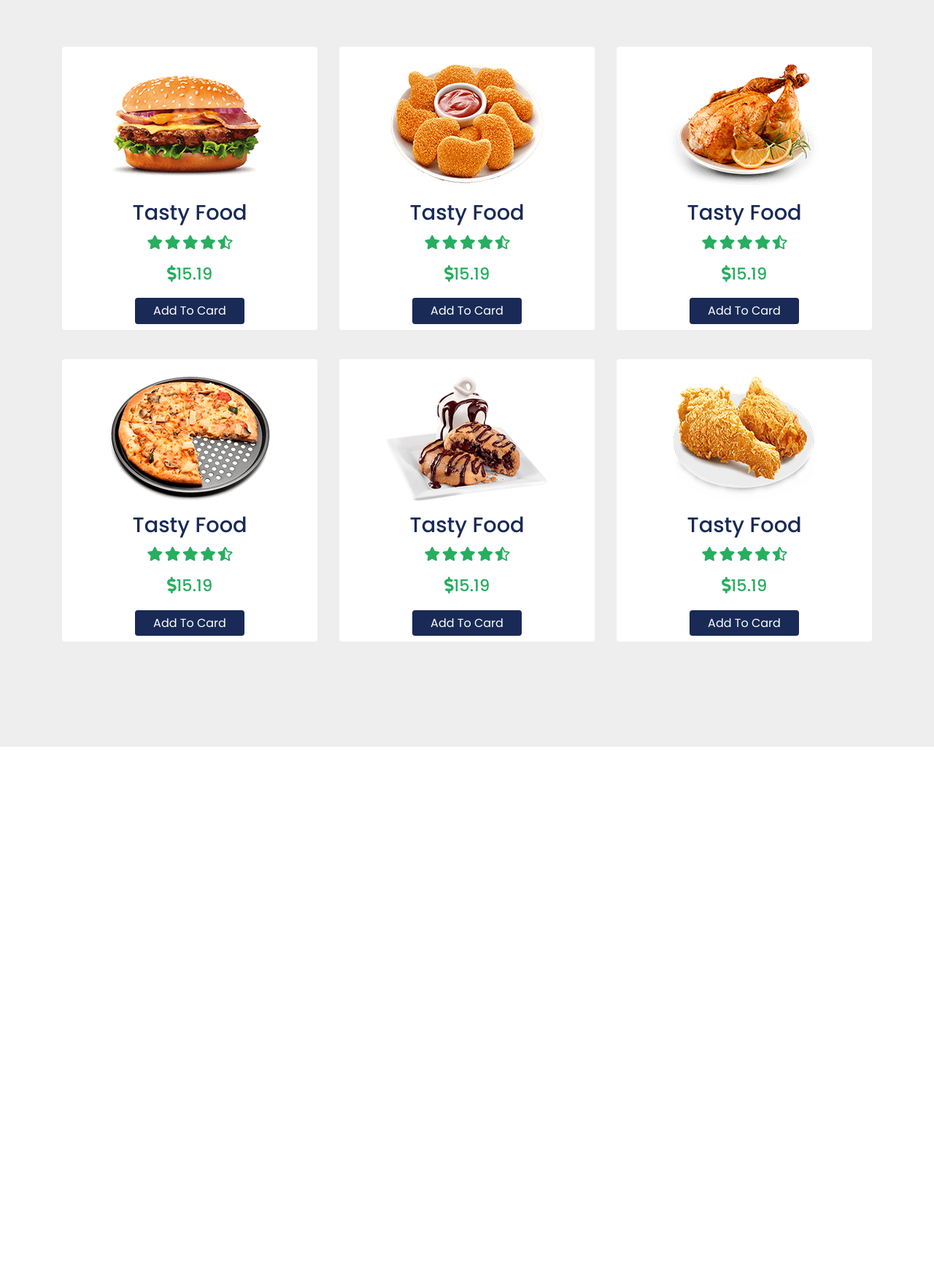
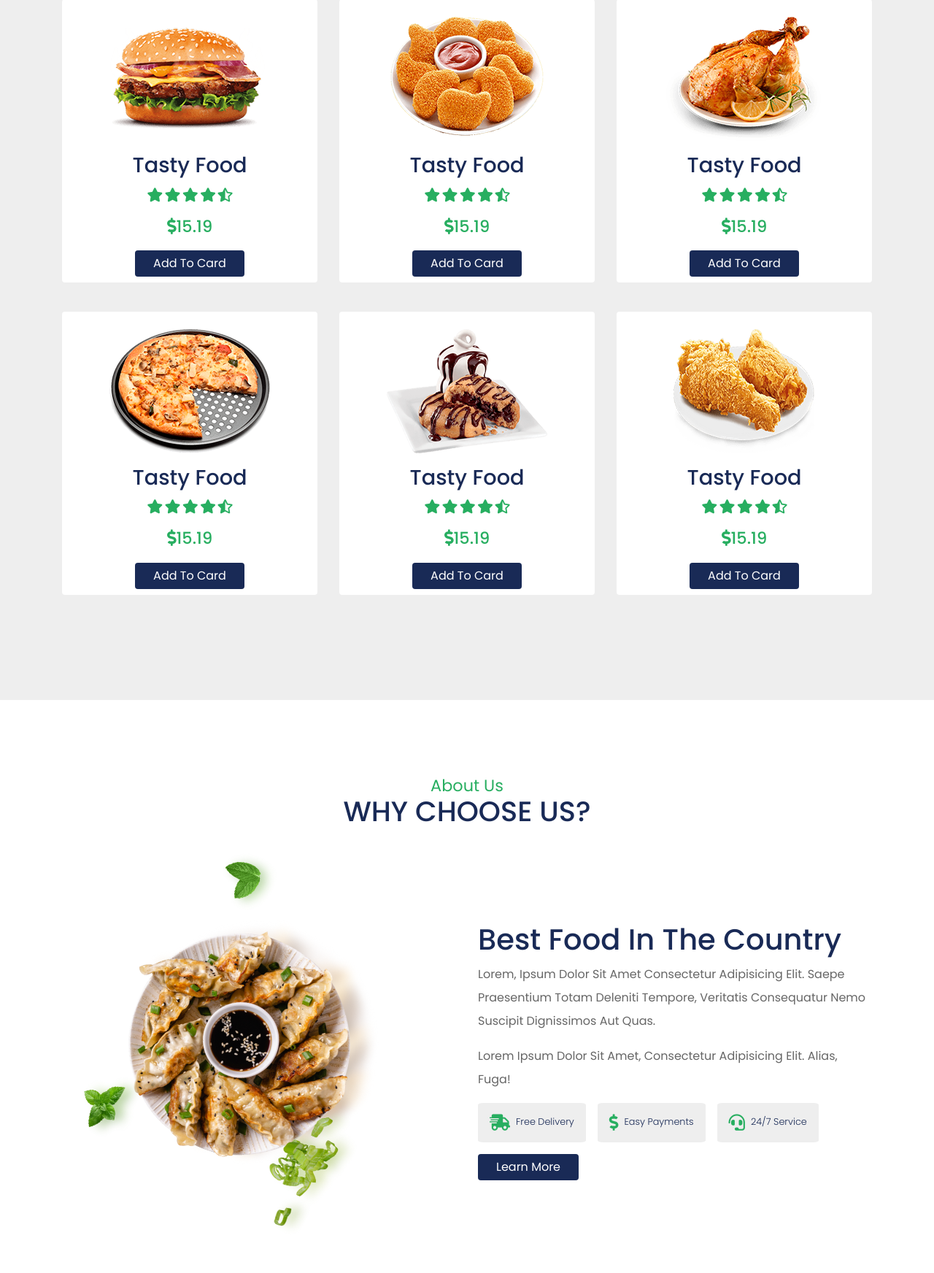
Before and after one commit to saju575/Food-website, a PHP site: page / in a window 1280 px wide. Shown: the part 1058-2802 px from the top of the page at 73% size. Before the commit the page ends 2081 px from the top, so only its background shows below. Run offline with PHP 8.4, Linux system fonts and the light colour scheme; some web fonts are replaced.

Commit message:
about section added

```diff
--- a/css/style.css
+++ b/css/style.css
@@ -38,6 +38,14 @@ body{
     --white:#ffffff;
     --grey:#EEEEEE;
     --box-shadow:0 0 15px rgba(0,0,0,.25);;
+}
+@keyframes spin_01{
+    0%{
+        transform: rotate(0deg);
+    }
+    100%{
+        transform: rotate(360deg);
+    }
 }
 ul{
     margin: 0;
@@ -134,11 +142,21 @@ nav-section start
     display: flex;
     justify-content: space-between;
     align-items: center;
-    padding: 1rem 7%;
-    margin: auto;
+    padding: 1rem 1%;
+    z-index: 111;
+
+    /* margin: auto;
     width: 88%;
-    max-width: 144.7rem;
+    max-width: 144.7rem; */
 
+}
+.na{
+    z-index: 11111;
+}
+.na.navbar-shrink{
+    box-shadow: 0 10px 10px rgba(0,0,0,.1);
+    background-color: var(--white);
+    padding-top: 5px;
 }
 .nav-section a{
     font-size: 1.1rem;
@@ -166,6 +184,10 @@ nav-section start
     color: var(--white);
     transform: rotate(360deg);
 
+}
+
+.search i#menu-bars{
+    display: none;
 }
 
 .nav-section .logo{
@@ -197,9 +219,7 @@ nav-section start
 .nav-bar ul li:hover a{
     color: white;
 }
-.nav-bar ul li:last-child{
-    margin-right: 0;
-}
+
 
 /* --------
 header-section start
@@ -288,3 +308,108 @@ dishes section start
     left: 1.5rem;
 
 }
+
+/* -- -------
+Choose section start
+-- */
+.choose-section .choose-pic-sec img{
+    width: 98%;
+    margin: auto;
+    height: auto;
+    animation: spin_01 8s linear infinite;
+
+}
+.choose-text-sec h2{
+    color: var(--text-blue);
+    font-size: 2.5rem;
+}
+.choose-text-sec p{
+    color:#666666;
+    font-size: 1rem;
+    line-height: 2rem;
+}
+.icon-container{
+    display: flex;
+    gap: 1rem;
+}
+.icon-container .about-btn{
+    display: flex;
+    background-color: var(--grey);
+    gap: .5rem;
+    padding: 1rem;
+    box-sizing: var(--box-shadow);
+    border-radius: 5%;
+}
+.icon-container .about-btn i{
+    font-size: 1.4rem;
+    color: var(--text-green);
+}
+.icon-container .about-btn span{
+    color: var(--text-blue);
+    font-weight: 300;
+    font-size: .8rem;
+}
+.choose-text-sec .btn-implement{
+    margin-top: 1rem;
+}
+
+
+
+
+
+
+
+
+
+
+
+
+
+
+
+
+
+
+
+
+
+/* -------media quary------ */
+@media(max-width:992px){
+    html{
+        font-size: 55%;
+    }
+}
+@media(max-width:768px){
+    .search i#menu-bars{
+        display: inline-block;
+    }
+    .nav-section{
+        position: relative;
+    }
+    .nav-section .nav-bar{
+        position: absolute;
+        top: 100%;
+        left: 0;
+        right: 0;
+        background-color: var(--white);
+        border-top: .1rem solid rgba(0,0,0,.2);
+        border-bottom: .1rem solid rgba(0,0,0,.2);
+        padding: 1rem;
+
+        display: none;
+
+    }
+
+    .nav-bar ul li{
+        display: block;
+        padding: 1.5rem;
+        margin: 1rem;
+
+        background: #eee;
+    }
+    .nav-bar ul li a{
+        font-size: 2rem;
+    }
+
+
+}
--- a/index.html
+++ b/index.html
@@ -12,41 +12,44 @@
     <!-- -------link bootstrap css--------- -->
     <link rel="stylesheet" href="css/bootstrap.min.css">
      <!-- Link Swiper's CSS -->
-     <link
-     rel="stylesheet"
-     href="https://unpkg.com/swiper/swiper-bundle.min.css"
-   />
+
     <!-- ---------link local css---------- -->
     <link rel="stylesheet" href="css/style.css">
 </head>
 <body>
+    <div class="na fixed-top">
     <!-- nav-section start -->
-    <div class="nav-section">
-
-
-
+    <div class="container">
+        <div class="row nav-section">
             <a href="#" class="logo"><i class="fas fa-utensils"></i>Resto.</a>
             <nav class="nav-bar">
                 <ul>
                     <li class="active"><a href="#">home</a></li>
-                <li><a href="#">dishes</a></li>
-                <li><a href="#">about</a></li>
-                <li><a href="#">menu</a></li>
-                <li><a href="#">review</a></li>
-                <li><a href="#">order</a></li>
+                    <li><a href="#" data-scroll-nav="0">dishes</a></li>
+                    <li><a href="#" data-scroll-nav="1">about</a></li>
+                    <li><a href="#" data-scroll-nav="2">menu</a></li>
+                    <li><a href="#" data-scroll-nav="3">review</a></li>
+                    <li><a href="#" data-scroll-nav="4">order</a></li>
                 </ul>
             </nav>
             <div class="search">
+                <i class="fas fa-bars" id="menu-bars"></i>
                 <i class="fas fa-search"></i>
                 <i class="fas fa-heart"></i>
                 <i class="fas fa-shopping-cart"></i>
             </div>
+        </div>
 
+
+
+
+
+    </div>
 </div>
     <!-- nav-section end -->
 
     <!-- --header section start------- -->
-    <header class="header-section sec-padding">
+    <header class="header-section sec-padding" data-scroll-index="0">
         <div class="container">
             <div class="row col-lg-12">
                 <div class="owl-carousel features-carousel">
@@ -94,7 +97,7 @@
     <!-- header section end -->
 
     <!-- -------dishes section start----------  -->
-    <section class="dishes-section sec-padding">
+    <section class="dishes-section sec-padding" data-scroll-index="1">
         <div class="container">
             <div class="row justify-content-center">
                 <div class="section-title">
@@ -216,6 +219,44 @@
     </section>
     <!-- -------dishes section end----------  -->
 
+    <!-- -------Choose section start -->
+    <section class="choose-section sec-padding" data-scroll-index="2">
+        <div class="container">
+            <div class="row justify-content-center">
+                <div class="section-title">
+                    <h2 data-title="about us">why choose us?</h2>
+                </div>
+            </div>
+            <div class="row justify-content-center align-items-center">
+                <div class="col-md-6 choose-pic-sec">
+                    <img src="images/about-img.png" alt="about us">
+                </div>
+                <div class="col-md-6 choose-text-sec">
+                    <h2>best food in the country</h2>
+                    <p>Lorem, ipsum dolor sit amet consectetur adipisicing elit. Saepe praesentium totam deleniti tempore, veritatis consequatur nemo suscipit dignissimos aut quas.</p>
+                    <p>Lorem ipsum dolor sit amet, consectetur adipisicing elit. Alias, fuga!</p>
+                    <div class="icon-container">
+                        <div class="about-btn">
+                            <i class="fas fa-shipping-fast"></i>
+                            <span>Free Delivery</span>
+                        </div>
+                        <div class="about-btn">
+                            <i class="fas fa-dollar-sign"></i>
+                            <span>Easy Payments</span>
+                        </div>
+                        <div class="about-btn">
+                            <i class="fas fa-headset"></i>
+                            <span>24/7 Service</span>
+                        </div>
+                    </div>
+
+                    <a href="#" class="btn btn-implement">learn more</a>
+                </div>
+            </div>
+        </div>
+    </section>
+    <!-- -------Choose section end -->
+
 
     <!-- ------link jequery----- -->
     <script src="js/jaquery.min.js"></script>
--- a/js/main.js
+++ b/js/main.js
@@ -1,4 +1,15 @@
  $(document).ready(function () {
+
+     // ------------nav bar shrink---------
+     $(window).on("scroll",function(){
+        if($(this).scrollTop()>80){
+            $(".na").addClass("navbar-shrink");
+        }
+        else{
+            $(".na").removeClass("navbar-shrink");
+        }
+    })
+
      //---------head-carousel---------
      $('.features-carousel').owlCarousel({
         loop:true,
@@ -21,5 +32,17 @@
         }
     })
 
+    // -------------page Scrolling------------
+    $.scrollIt({
+        topOffset:-50
+    })
 
  });
+
+// const menu=document.querySelector("#menu-bars");
+// const navbar=document.querySelector('.navbar');
+
+// menu.onclick=() =>{
+//     menu.classList.toggle('fa-times');
+//     navbar.classList.toggle('act');
+// }
```
Lines whose indentation alone changed are shown as unchanged.
